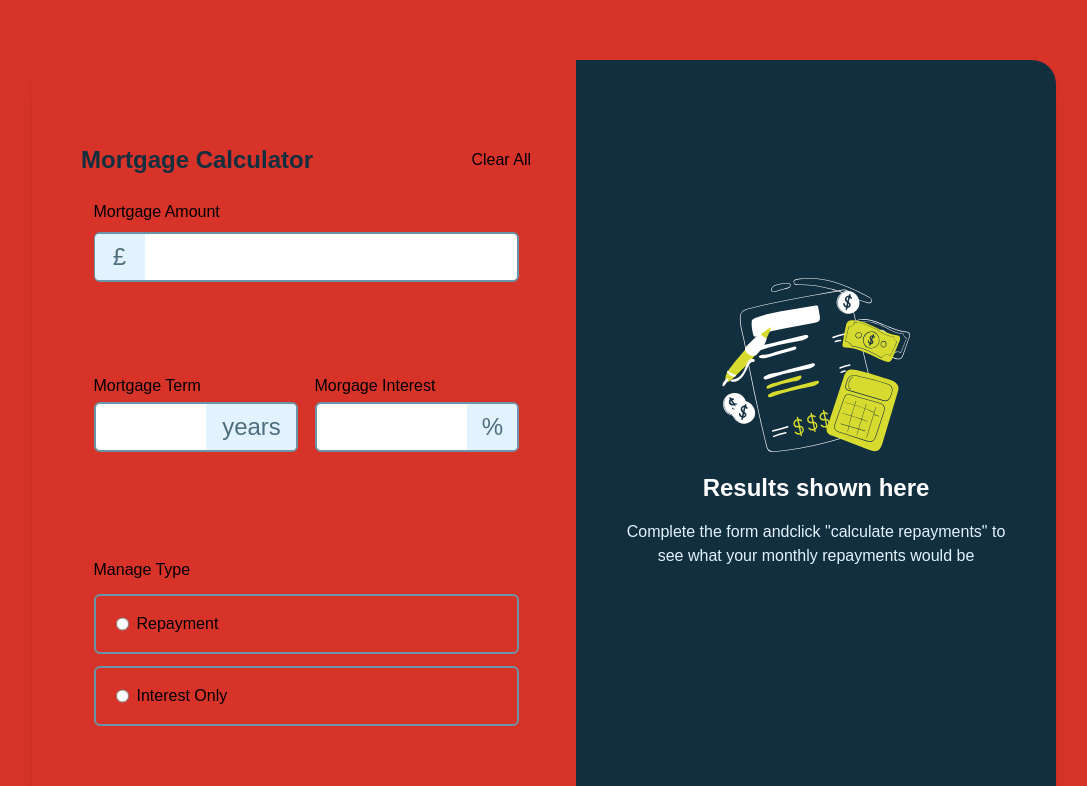
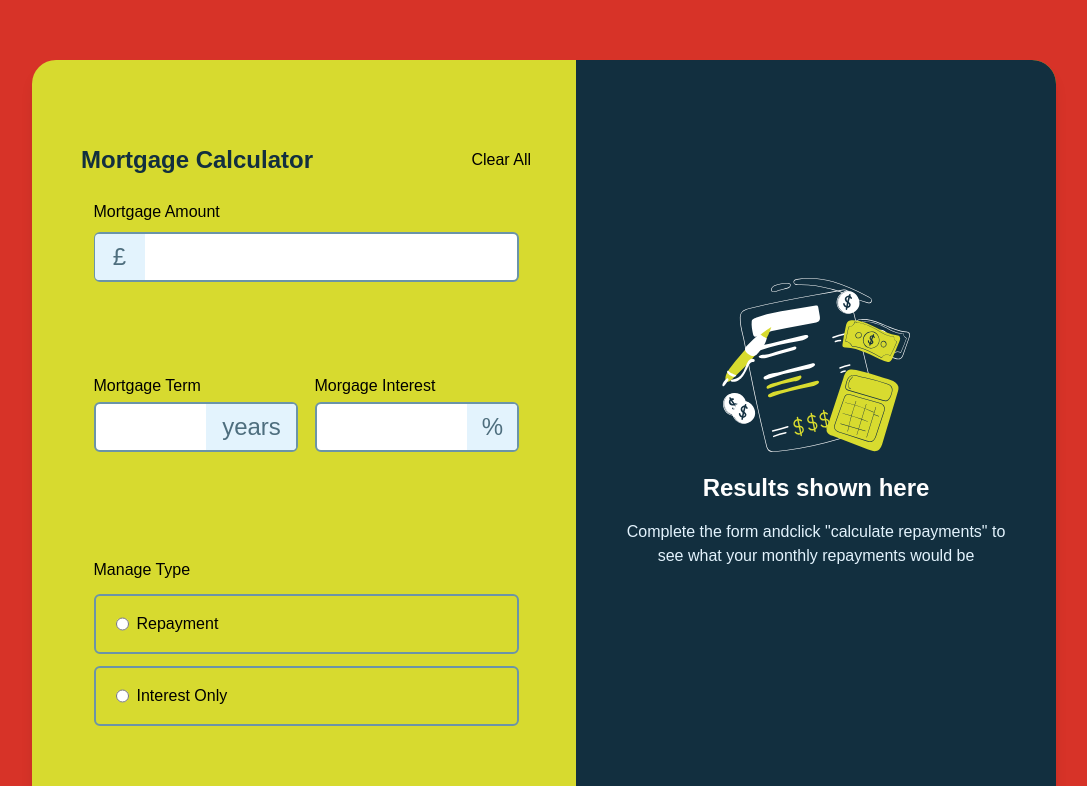
Before and after one commit to Maobugichi/mortgage, a React (Vite) app: page / in a window 1280 px wide. Shown: the top 786 px of the page, without its empty margins (96-1183 px from the left). Built offline with nearby package versions, Linux system fonts and the light colour scheme.

Commit message:
initial commit3

```diff
--- a/src/components/Form.jsx
+++ b/src/components/Form.jsx
@@ -156,7 +156,7 @@ const divRef = useRef(null)
 }
 
 
-function Input({type="text",value,name,setMortgage,width="15px",checked,setShow}) {
+function Input({type="text",value,name,setMortgage,width="10px",checked,setShow}) {
     function getInputValue(e) {
     setMortgage(prev => {
     return {
--- a/src/components/Main.jsx
+++ b/src/components/Main.jsx
@@ -25,7 +25,7 @@ export default function Main() {
 
   return(
     <main className="overflow-x-hidden font-custom-font lg:h-[130vh] h-[250vh] bg-red   bg-green-300 lg:grid lg:items-center">
-      <section className="shadow-lg lg:w-[80%]  lg:mx-auto lg:pl-6 lg:h-auto lg:min-h-[110vh] h-auto min-h-[140vh]   lg:rounded-3xl justify-between flex lg:flex-row flex-col w-full  items-center">
+      <section className="bg-lime shadow-lg lg:w-[80%]  lg:mx-auto lg:pl-6 lg:h-auto lg:min-h-[110vh] h-auto min-h-[140vh]   lg:rounded-3xl justify-between flex lg:flex-row flex-col w-full  items-center">
         <div className="h-auto   lg:min-h-[100vh]   lg:w-1/2 w-full">
          <div className="h-[80px] flex w-[90%] lg-h-[85%] mx-auto justify-between items-center">
            <h1 className="text-2xl text-slate-900 font-semibold">Mortgage Calculator</h1>
--- a/src/components/Results.jsx
+++ b/src/components/Results.jsx
@@ -30,7 +30,7 @@ export default function Result({result,isMortgage,isRepaid}) {
         </div>
 
         :
-        <div className="h-[54%]  lg:h-[90vh]  flex flex-col items-center justify-center">
+        <div className="h-[90%]  lg:h-[90vh]  flex flex-col items-center justify-center">
         <img className="h-[200px]" src={empty} alt="empty illustration" />
         <h2 className="text-2xl text-center text-white font-semibold lg:mb-4">Results shown here</h2>
         <p className="w-[80%] text-slate-100 text-center mx-auto">Complete the form andclick "calculate repayments" to see what your monthly repayments would be</p>
```
